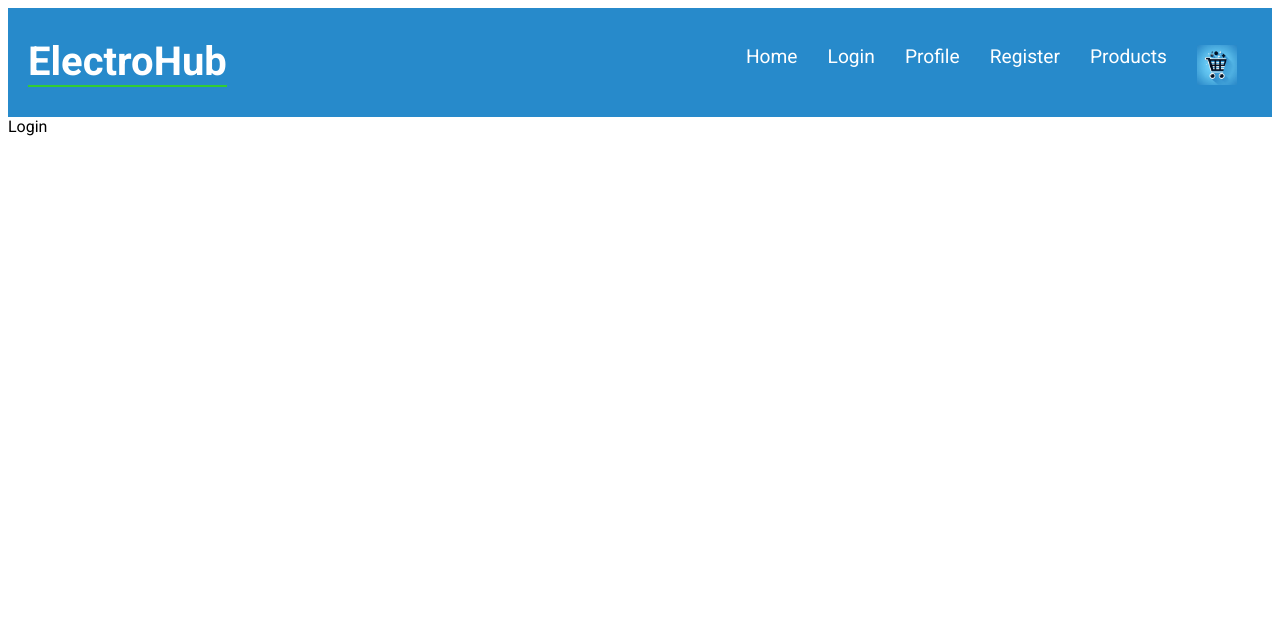
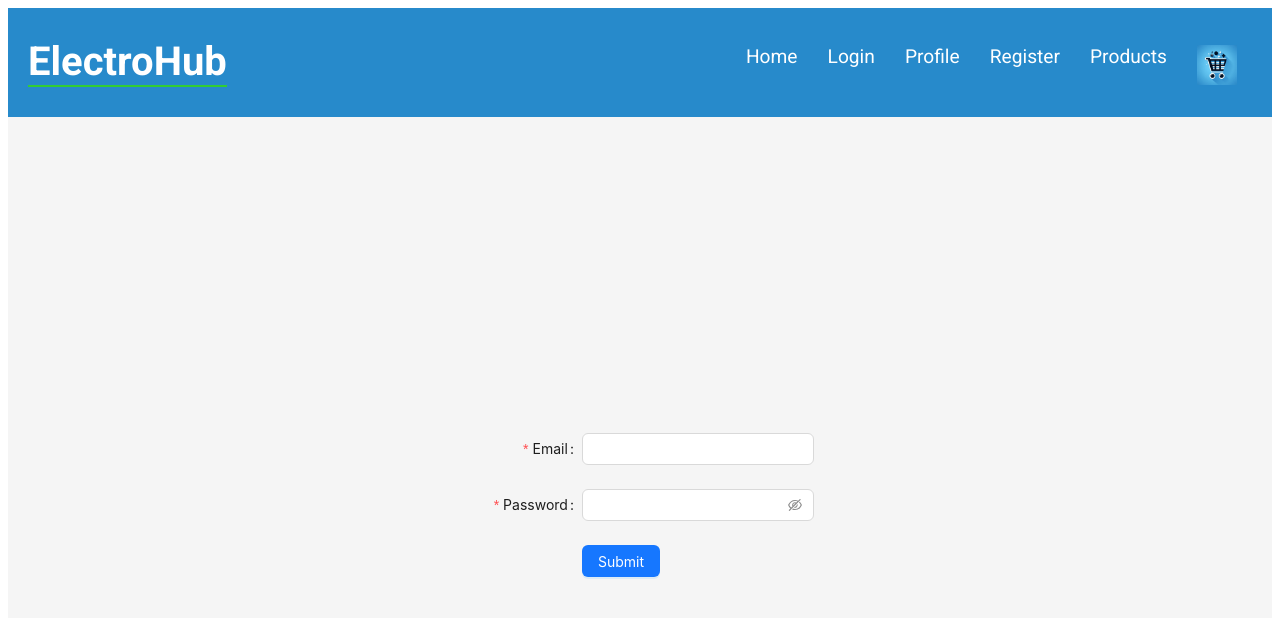
Before and after one commit to AgustinErimbaue/proyecto-react-context, a React (Vite) app: page /Login in a window 1280 px wide. Shown: the top 618 px of the page. Built offline with nearby package versions, Linux system fonts and the light colour scheme.

Commit message:
se agrega formulario para el login con su estilo correspondiente

```diff
--- a/package.json
+++ b/package.json
@@ -10,6 +10,7 @@
     "preview": "vite preview"
   },
   "dependencies": {
+    "antd": "^5.17.4",
     "axios": "^1.7.2",
     "cors": "^2.8.5",
     "react": "^18.2.0",
--- a/src/components/Login/Login.jsx
+++ b/src/components/Login/Login.jsx
@@ -1,9 +1,54 @@
-import React from 'react'
+import React from "react";
+import { useContext } from "react";
+import { UserContext } from "../../Context/UserState/UserState";
+import { Form, Input, Button } from "antd";
+import "./Login.scss"
 
 const Login = () => {
+  const { login } = useContext(UserContext);
+  const onFinish = (values) => {
+    login(values);
+  };
+
+  const onFinishFailed = (errorInfo) => {
+    console.log("Failed:", errorInfo);
+  };
+
   return (
-    <div>Login</div>
-  )
-}
+    <div className="container">
+      <Form
+        name="basic"
+        labelCol={{ span: 8 }}
+        wrapperCol={{ span: 16 }}
+        initialValues={{ remember: true }}
+        onFinish={onFinish}
+        onFinishFailed={onFinishFailed}
+        autoComplete="off"
+      >
+        <Form.Item
+          label="Email"
+          name="email"
+          rules={[{ required: true, message: "Please input your email!" }]}
+        >
+          <Input />
+        </Form.Item>
 
-export default Login
+        <Form.Item
+          label="Password"
+          name="password"
+          rules={[{ required: true, message: "Please input your password!" }]}
+        >
+          <Input.Password />
+        </Form.Item>
+
+        <Form.Item wrapperCol={{ offset: 8, span: 16 }}>
+          <Button type="primary" htmlType="submit">
+            Submit
+          </Button>
+        </Form.Item>
+      </Form>
+    </div>
+  );
+};
+
+export default Login;
--- a/src/components/Login/Login.scss
+++ b/src/components/Login/Login.scss
@@ -0,0 +1,69 @@
+// Importar colores
+@import "../../colors.scss";
+
+// Variables
+$primary-color: $primary-blue;
+$error-color: $accent-red;
+$input-border-color: $neutral-medium-gray;
+$input-focus-border-color: darken($primary-blue, 10%);
+$form-background-color: $neutral-white;
+$container-background-color: $neutral-light-gray;
+$container-padding: 20px;
+$container-border-radius: 8px;
+$form-item-margin-bottom: 16px;
+
+// Mixins
+@mixin flex-center {
+  display: flex;
+  justify-content: center;
+  align-items: center;
+}
+
+// Styles
+.container {
+  @include flex-center;
+  height: 100vh;
+  background-color: $container-background-color;
+
+  .form-wrapper {
+    background-color: $form-background-color;
+    padding: $container-padding;
+    border-radius: $container-border-radius;
+    box-shadow: 0 2px 8px rgba(0, 0, 0, 0.1);
+
+    .ant-form-item {
+      margin-bottom: $form-item-margin-bottom;
+
+      .ant-form-item-label {
+        line-height: 1.5;
+      }
+
+      .ant-form-item-control {
+        .ant-input,
+        .ant-input-password {
+          border-color: $input-border-color;
+
+          &:focus {
+            border-color: $input-focus-border-color;
+            box-shadow: 0 0 0 2px rgba($primary-blue, 0.2);
+          }
+        }
+      }
+
+      .ant-form-item-explain-error {
+        color: $error-color;
+      }
+    }
+
+    .ant-btn-primary {
+      background-color: $primary-blue;
+      border-color: $primary-blue;
+
+      &:hover,
+      &:focus {
+        background-color: darken($primary-blue, 10%);
+        border-color: darken($primary-blue, 10%);
+      }
+    }
+  }
+}
```
Also changed, not shown: 1 other file (tests, documents, lock files or other folders).
